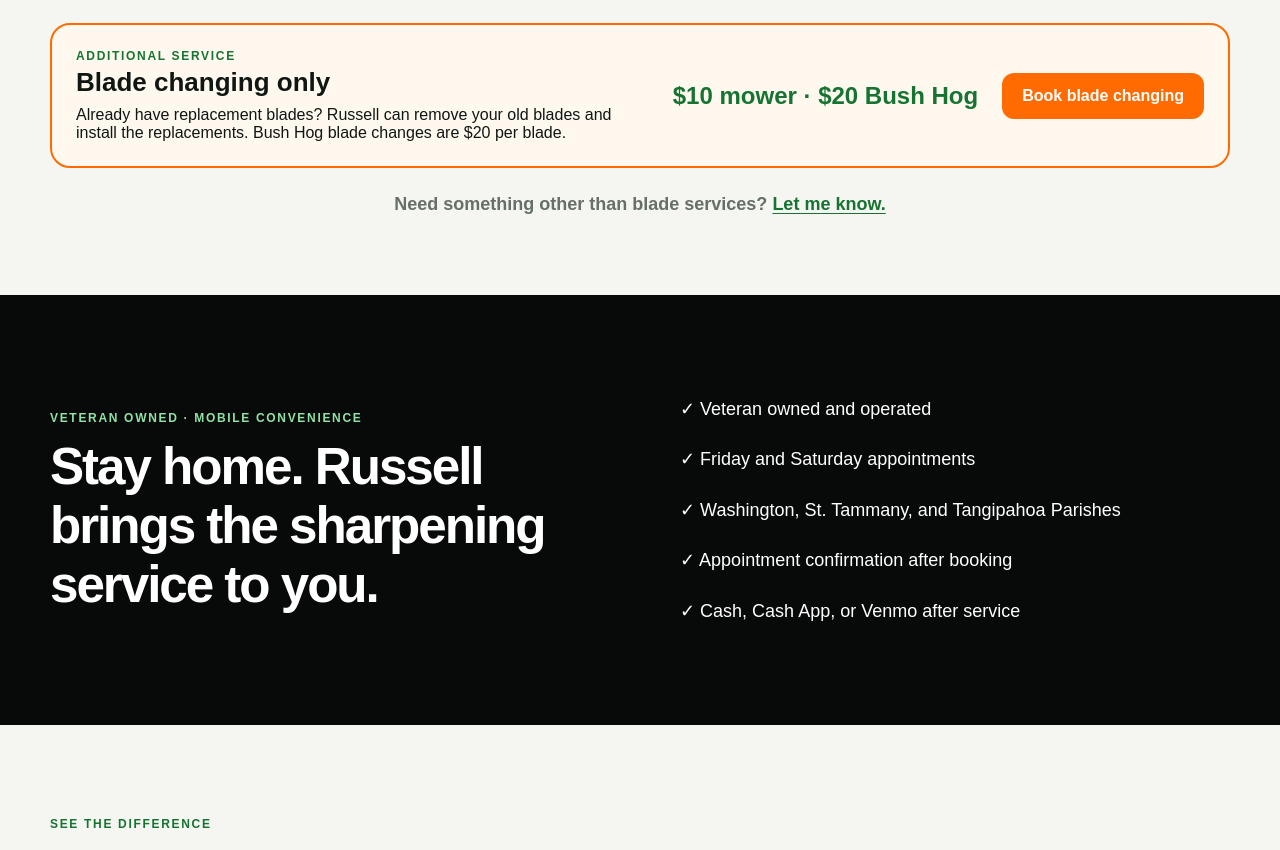
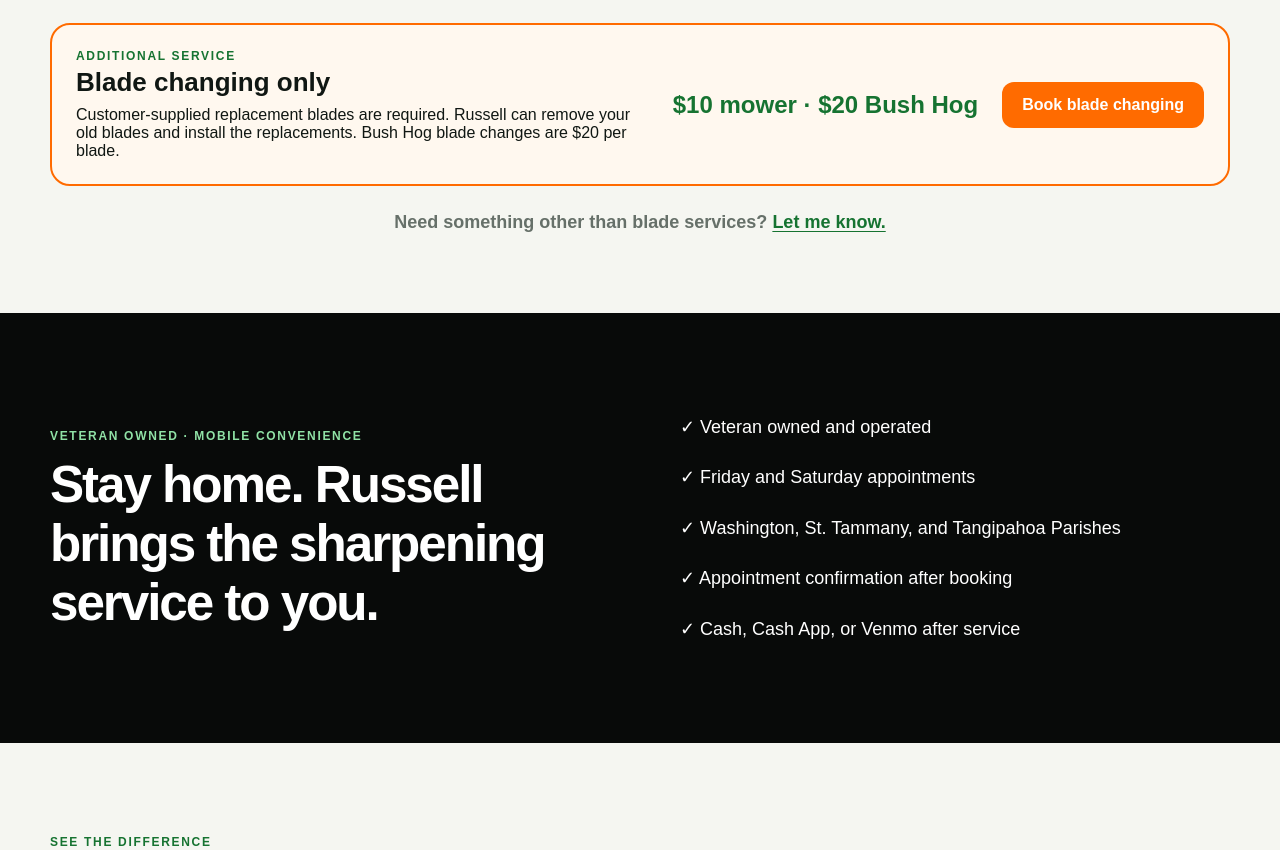
Before and after one commit to rp8tv66s69-bot/russells-mobile-blade-sharpening-live, a Next.js app: page / in a window 1280 px wide. Shown: the part 1275-2125 px from the top of the page. Built offline with nearby package versions, Linux system fonts and the light colour scheme; no server answers; the database is empty.

Commit message:
Clarify customer-supplied replacement blades

```diff
--- a/app/page.tsx
+++ b/app/page.tsx
@@ -52,7 +52,7 @@ export default function HomePage() {
           <div>
             <p className="eyebrow">Additional service</p>
             <h3>Blade changing only</h3>
-            <p>Already have replacement blades? Russell can remove your old blades and install the replacements. Bush Hog blade changes are $20 per blade.</p>
+            <p>Customer-supplied replacement blades are required. Russell can remove your old blades and install the replacements. Bush Hog blade changes are $20 per blade.</p>
           </div>
           <strong>$10 mower · $20 Bush Hog</strong>
           <Link className="button orange" href="/book">Book blade changing</Link>
```
